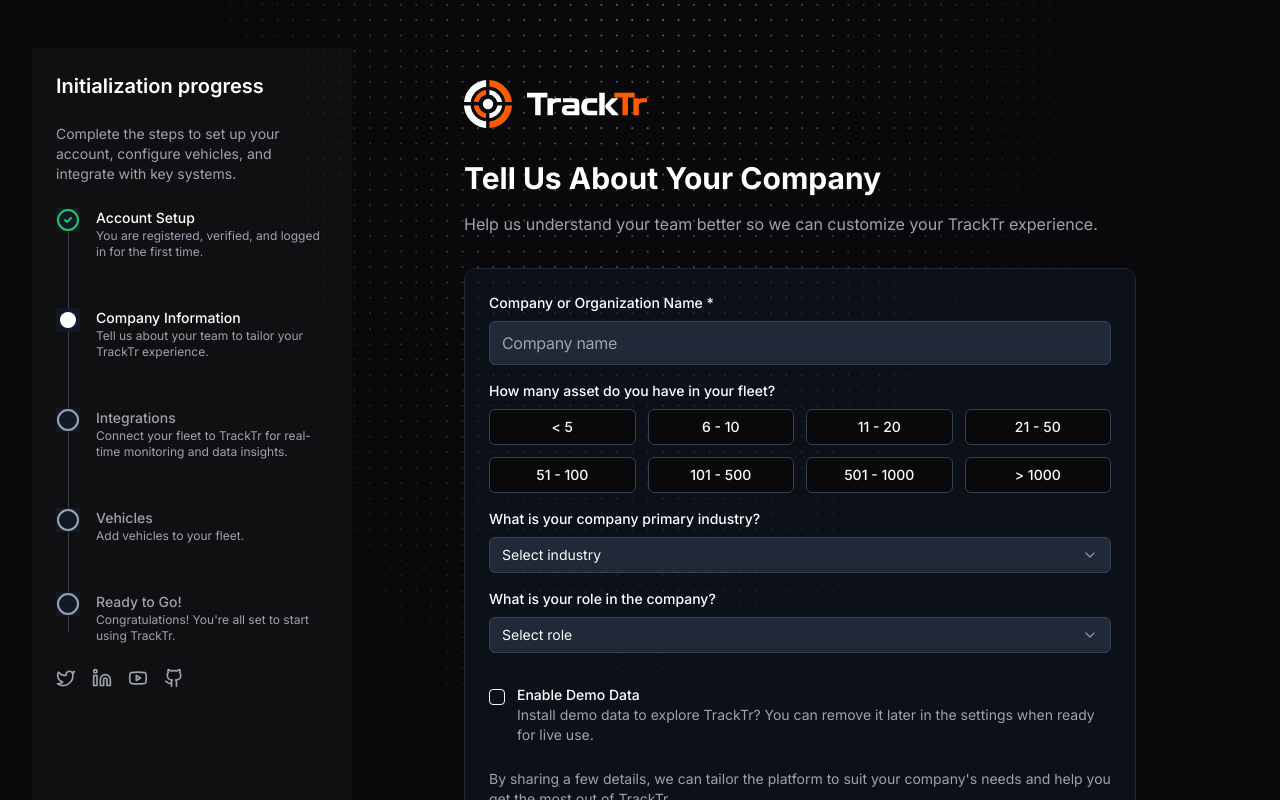
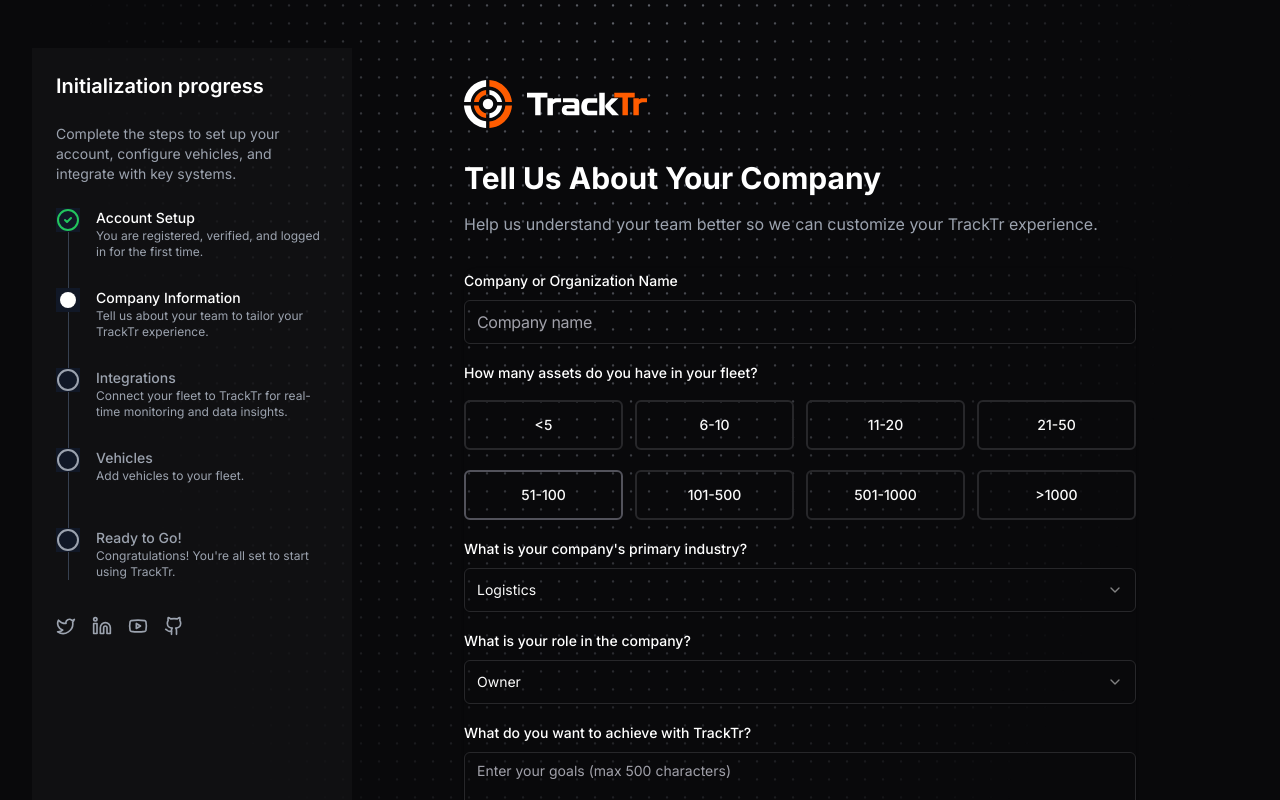
Before and after one commit to rlllup0084/tracktr_v1, a Next.js app: page /account in a window 1280 px wide. Shown: the top 800 px of the page. Built offline with nearby package versions, Linux system fonts and the light colour scheme.

Commit message:
Updated Account Setup workflow

```diff
--- a/src/components/ui/select.tsx
+++ b/src/components/ui/select.tsx
@@ -19,7 +19,7 @@
   <SelectPrimitive.Trigger
     ref={ref}
     className={cn(
-      "flex h-9 w-full items-center justify-between whitespace-nowrap rounded-md border border-input bg-transparent px-3 py-2 text-sm shadow-sm ring-offset-background placeholder:text-muted-foreground focus:outline-none focus:ring-1 focus:ring-ring disabled:cursor-not-allowed disabled:opacity-50 [&>span]:line-clamp-1",
+      "flex h-11 w-full items-center justify-between whitespace-nowrap rounded-md border border-input bg-transparent px-3 py-2 text-sm shadow-sm ring-offset-background placeholder:text-muted-foreground focus:outline-none focus:ring-2 focus:ring-ring dark:focus:ring-zinc-800 focus:ring-offset-2 disabled:cursor-not-allowed disabled:opacity-50 [&>span]:line-clamp-1",
       className
     )}
     {...props}
--- a/src/components/ui/textarea.tsx
+++ b/src/components/ui/textarea.tsx
@@ -9,7 +9,7 @@
   return (
     <textarea
       className={cn(
-        "flex min-h-[60px] w-full rounded-md border border-input bg-transparent px-3 py-2 text-base shadow-sm placeholder:text-muted-foreground focus-visible:outline-none focus-visible:ring-1 focus-visible:ring-ring disabled:cursor-not-allowed disabled:opacity-50 md:text-sm",
+        "flex min-h-[60px] w-full rounded-md border border-input bg-transparent px-3 py-2 text-base shadow-sm placeholder:text-muted-foreground ring-offset-background focus-visible:outline-none focus-visible:ring-2 focus-visible:ring-ring dark:focus-visible:ring-zinc-800 focus-visible:ring-offset-2 disabled:cursor-not-allowed disabled:opacity-50 md:text-sm",
         className
       )}
       ref={ref}
--- a/src/features/account/components/company-step.tsx
+++ b/src/features/account/components/company-step.tsx
@@ -1,6 +1,15 @@
 import { Button } from '@/components/ui/button';
 import { Card } from '@/components/ui/card';
 import { Checkbox } from '@/components/ui/checkbox';
+import {
+  Form,
+  FormControl,
+  FormDescription,
+  FormField,
+  FormItem,
+  FormLabel,
+  FormMessage,
+} from '@/components/ui/form';
 import { Input } from '@/components/ui/input';
 import {
   Select,
@@ -9,37 +18,44 @@
   SelectTrigger,
   SelectValue,
 } from '@/components/ui/select';
-import { useState } from 'react';
+import { useForm } from 'react-hook-form';
+import { z } from 'zod';
+import { createAccountSchema } from '../schema';
+import { zodResolver } from '@hookform/resolvers/zod';
+import { RadioGroup, RadioGroupItem } from '@/components/ui/radio-group';
+import { Textarea } from '@/components/ui/textarea';
 
-enum FleetSize {
-  XS = '< 5',
-  S = '6 - 10',
-  M = '11 - 20',
-  L = '21 - 50',
-  XL = '51 - 100',
-  XXL = '101 - 500',
-  XXXL = '501 - 1000',
-  XXXXL = '> 1000',
+interface CompanyStepProps {
+  onLoadingChange: (loading: boolean) => void;
 }
-
 interface CompanyStepProps {
   onLoadingChange: (loading: boolean) => void;
 }
 
 const CompanyStep = ({ onLoadingChange }: CompanyStepProps) => {
-  const [selectedFleetSize, setSelectedFleetSize] = useState<FleetSize | null>(
-    null
-  );
+  const form = useForm<z.infer<typeof createAccountSchema>>({
+    resolver: zodResolver(createAccountSchema),
+    defaultValues: {
+      company_name: '',
+      fleet_size: '51-100',
+      industry: 'logistics',
+      company_role: 'owner',
+      goals: '',
+      enable_demo_data: false,
+      steps_done: 1,
+    },
+  });
 
-  const handleSubmit = (e: React.FormEvent) => {
-    e.preventDefault();
+  const onSubmit = (values: z.infer<typeof createAccountSchema>) => {
     onLoadingChange(true);
     // Simulating an API call or some async operation
     setTimeout(() => {
       // Route to the integrations page after showing the loading modal for 3 seconds
       onLoadingChange(false);
+      console.log(values);
     }, 3000);
   };
+
   return (
     <>
       <div className='mt-8 space-y-4'>
@@ -51,107 +67,181 @@
           experience.
         </p>
       </div>
-      <Card className='mt-8 bg-gray-900/50 border-gray-800'>
-        <form className='p-6 space-y-6' onSubmit={handleSubmit}>
+      <Card className='mt-8 bg-transparent border-none'>
+        <Form {...form}>
+          <form className='space-y-6' onSubmit={form.handleSubmit(onSubmit)}>
             <div className='space-y-4'>
-            <div>
-              <label
-                htmlFor='company'
-                className='block text-sm font-medium text-white mb-2'
+              <FormField
+                control={form.control}
+                name='company_name'
+                render={({ field }) => (
+                  <FormItem>
+                    <FormLabel className='text-white'>
+                      Company or Organization Name
+                    </FormLabel>
+                    <FormControl>
+                      <Input
+                        placeholder='Company name'
+                        {...field}
+                      />
+                    </FormControl>
+                    <FormMessage />
+                  </FormItem>
+                )}
+              />
+
+              <FormField
+                control={form.control}
+                name='fleet_size'
+                render={({ field }) => (
+                  <FormItem>
+                    <FormLabel className='text-white'>
+                      How many assets do you have in your fleet?
+                    </FormLabel>
+                    <FormControl>
+                      <RadioGroup
+                        onValueChange={field.onChange}
+                        defaultValue={field.value}
+                        className='grid grid-cols-2 md:grid-cols-4 gap-3'
                       >
-                Company or Organization Name *
-              </label>
-              <Input
-                id='company'
-                placeholder='Company name'
-                className='bg-gray-800 border-gray-700'
-                required
+                        {Object.values(
+                          createAccountSchema.shape.fleet_size._def.values
+                        ).map((size) => (
+                          <FormItem key={size}>
+                            <FormControl>
+                              <RadioGroupItem
+                                value={size}
+                                className='peer sr-only'
+                                id={`fleet-size-${size}`}
                               />
-            </div>
-
-            <div>
-              <label className='block text-sm font-medium text-white mb-2'>
-                How many asset do you have in your fleet?
-              </label>
-              <div className='grid grid-cols-2 md:grid-cols-4 gap-3'>
-                {Object.values(FleetSize).map((size) => (
-                  <Button
-                    key={size}
-                    type='button'
-                    variant='outline'
-                    className={`border-gray-700 hover:bg-gray-800 hover:text-white ${
-                      selectedFleetSize === size ? 'bg-gray-800 text-white' : ''
-                    }`}
-                    onClick={(e) => {
-                      e.preventDefault();
-                      setSelectedFleetSize(size);
-                    }}
+                            </FormControl>
+                            <FormLabel
+                              htmlFor={`fleet-size-${size}`}
+                              className='flex flex-col items-center justify-between rounded-md border-2 border-input bg-transparent p-4 hover:bg-none hover:border-zinc-600 hover:text-accent-foreground peer-data-[state=checked]:border-zinc-600 [&:has([data-state=checked])]:border-zinc-600'
                             >
                               {size}
-                  </Button>
+                            </FormLabel>
+                          </FormItem>
                         ))}
-              </div>
-            </div>
+                      </RadioGroup>
+                    </FormControl>
+                    <FormMessage />
+                  </FormItem>
+                )}
+              />
 
-            <div>
-              <label className='block text-sm font-medium text-white mb-2'>
-                What is your company primary industry?
-              </label>
-              <Select>
-                <SelectTrigger className='bg-gray-800 border-gray-700'>
+              <FormField
+                control={form.control}
+                name='industry'
+                render={({ field }) => (
+                  <FormItem>
+                    <FormLabel className='text-white'>
+                      What is your company&apos;s primary industry?
+                    </FormLabel>
+                    <Select
+                      onValueChange={field.onChange}
+                      defaultValue={field.value}
+                    >
+                      <FormControl>
+                        <SelectTrigger>
                           <SelectValue placeholder='Select industry' />
                         </SelectTrigger>
+                      </FormControl>
                       <SelectContent>
-                  <SelectItem value='logistics'>
-                    Logistics & Transportation
+                      {Object.values(createAccountSchema.shape.industry._def.values).map((industry) => (
+                        <SelectItem key={industry} value={industry}>
+                          {industry.split('_').map(word => word.charAt(0).toUpperCase() + word.slice(1)).join(' ')}
                         </SelectItem>
-                  <SelectItem value='construction'>Construction</SelectItem>
-                  <SelectItem value='agriculture'>Agriculture</SelectItem>
-                  <SelectItem value='mining'>Mining</SelectItem>
-                  <SelectItem value='other'>Other</SelectItem>
+                      ))}
                       </SelectContent>
                     </Select>
-            </div>
+                    <FormMessage />
+                  </FormItem>
+                )}
+              />
 
-            <div>
-              <label className='block text-sm font-medium text-white mb-2'>
+              <FormField
+                control={form.control}
+                name='company_role'
+                render={({ field }) => (
+                  <FormItem>
+                    <FormLabel className='text-white'>
                       What is your role in the company?
-              </label>
-              <Select>
-                <SelectTrigger className='bg-gray-800 border-gray-700'>
+                    </FormLabel>
+                    <Select
+                      onValueChange={field.onChange}
+                      defaultValue={field.value}
+                    >
+                      <FormControl>
+                        <SelectTrigger>
                           <SelectValue placeholder='Select role' />
                         </SelectTrigger>
+                      </FormControl>
                       <SelectContent>
-                  <SelectItem value='owner'>Owner</SelectItem>
-                  <SelectItem value='manager'>Fleet Manager</SelectItem>
-                  <SelectItem value='operator'>Fleet Operator</SelectItem>
-                  <SelectItem value='admin'>Administrator</SelectItem>
-                  <SelectItem value='other'>Other</SelectItem>
+                      {Object.values(createAccountSchema.shape.company_role._def.values).map((role) => (
+                        <SelectItem key={role} value={role}>
+                          {role.split('_').map(word => word.charAt(0).toUpperCase() + word.slice(1)).join(' ')}
+                        </SelectItem>
+                      ))}
                       </SelectContent>
                     </Select>
+                    <FormMessage />
+                  </FormItem>
+                )}
+              />
+
+              <FormField
+                control={form.control}
+                name='goals'
+                render={({ field }) => (
+                  <FormItem>
+                    <FormLabel className='text-white'>
+                      What do you want to achieve with TrackTr?
+                    </FormLabel>
+                    <FormControl>
+                      <Textarea
+                        placeholder='Enter your goals (max 500 characters)'
+                        {...field}
+                      />
+                    </FormControl>
+                    <FormDescription className='text-gray-400'>
+                      {field.value.length}/500 characters
+                    </FormDescription>
+                    <FormMessage />
+                  </FormItem>
+                )}
+              />
+
+              <FormField
+                control={form.control}
+                name='enable_demo_data'
+                render={({ field }) => (
+                  <FormItem className='flex flex-row items-start space-x-3 space-y-0 pt-4'>
+                    <FormControl>
+                      <Checkbox
+                        checked={field.value}
+                        onCheckedChange={field.onChange}
+                      />
+                    </FormControl>
+                    <div className='space-y-1 leading-none'>
+                      <FormLabel className='text-white'>
+                        Enable Demo Data
+                      </FormLabel>
+                      <FormDescription className='text-sm text-gray-400'>
+                        Install demo data to explore TrackTr? You can remove it
+                        later in the settings when ready for live use.
+                      </FormDescription>
                     </div>
-
-            <div className='flex items-start space-x-3 pt-4'>
-              <Checkbox id='demo' className='mt-1' />
-              <div>
-                <label
-                  htmlFor='demo'
-                  className='block text-sm font-medium text-white'
-                >
-                  Enable Demo Data
-                </label>
-                <p className='text-sm text-gray-400'>
-                  Install demo data to explore TrackTr? You can remove it later
-                  in the settings when ready for live use.
-                </p>
-              </div>
-            </div>
+                  </FormItem>
+                )}
+              />
             </div>
 
             <div className='space-y-4'>
               <p className='text-sm text-gray-400'>
-              By sharing a few details, we can tailor the platform to suit your
-              company&apos;s needs and help you get the most out of TrackTr.
+                By sharing a few details, we can tailor the platform to suit
+                your company&apos;s needs and help you get the most out of
+                TrackTr.
               </p>
               <Button
                 type='submit'
@@ -161,6 +251,7 @@
               </Button>
             </div>
           </form>
+        </Form>
       </Card>
     </>
   );
--- a/src/features/account/components/progress-sidebar.tsx
+++ b/src/features/account/components/progress-sidebar.tsx
@@ -21,11 +21,11 @@
           integrate with key systems.
         </p>
 
-        <ul className='flex flex-row lg:flex-col overflow-x-auto lg:overflow-x-visible space-x-4 lg:space-x-0 lg:space-y-4 relative pb-4 lg:pb-0 before:hidden lg:before:block before:absolute before:left-1/2 lg:before:left-3 before:top-3 before:bottom-3 before:w-px before:bg-gray-700 justify-center lg:justify-start items-center lg:items-start'>
+        <ul className='flex flex-row lg:flex-col overflow-x-auto lg:overflow-x-visible space-x-0 lg:space-y-4 relative pb-4 lg:pb-0 before:hidden lg:before:block before:absolute before:left-1/2 lg:before:left-3 before:top-3 before:bottom-3 before:w-px before:bg-gray-700 justify-center lg:justify-start items-center lg:items-start'>
           {accountSteps.map((step: AccountStep, index, array) => (
             <li
               key={index}
-              className='relative flex flex-col lg:flex-row items-center lg:items-start pb-0 lg:pb-8 last:pb-0 flex-shrink-0 lg:flex-shrink w-24 lg:w-full'
+              className='relative flex flex-col lg:flex-row items-center lg:items-start pb-0 lg:pb-8 last:pb-0 flex-shrink-0 lg:flex-shrink w-24 h-16 lg:w-full'
             >
               <div className='flex h-6 w-6 shrink-0 items-center justify-center relative z-10 bg-gray-900'>
                 {step.status === 'complete' ? (
--- a/src/features/account/schema.ts
+++ b/src/features/account/schema.ts
@@ -42,7 +42,10 @@
   company_role: z.enum(['owner', 'manager', 'employee', 'other'], {
     message: 'Company Role is required.',
   }),
+  // add a new field to the schema for "What do you want to achieve with TrackTr?"
+  goals: z.string().length(500, {message: 'Goals must be less than 500 characters.'}),
   enable_demo_data: z.boolean(),
+  steps_done: z.number().int().min(0, { message: 'Steps Done must be a non-negative integer.' }),
 });
 
 export const updateExpiryAndLimitSchema = z.object({
```
Also changed, not shown: src/app/(dashboard)/tracking/page.tsx (+14 -4 lines), src/features/account/server/route.ts (+13 -1 lines). Lines whose indentation alone changed are shown as unchanged.
